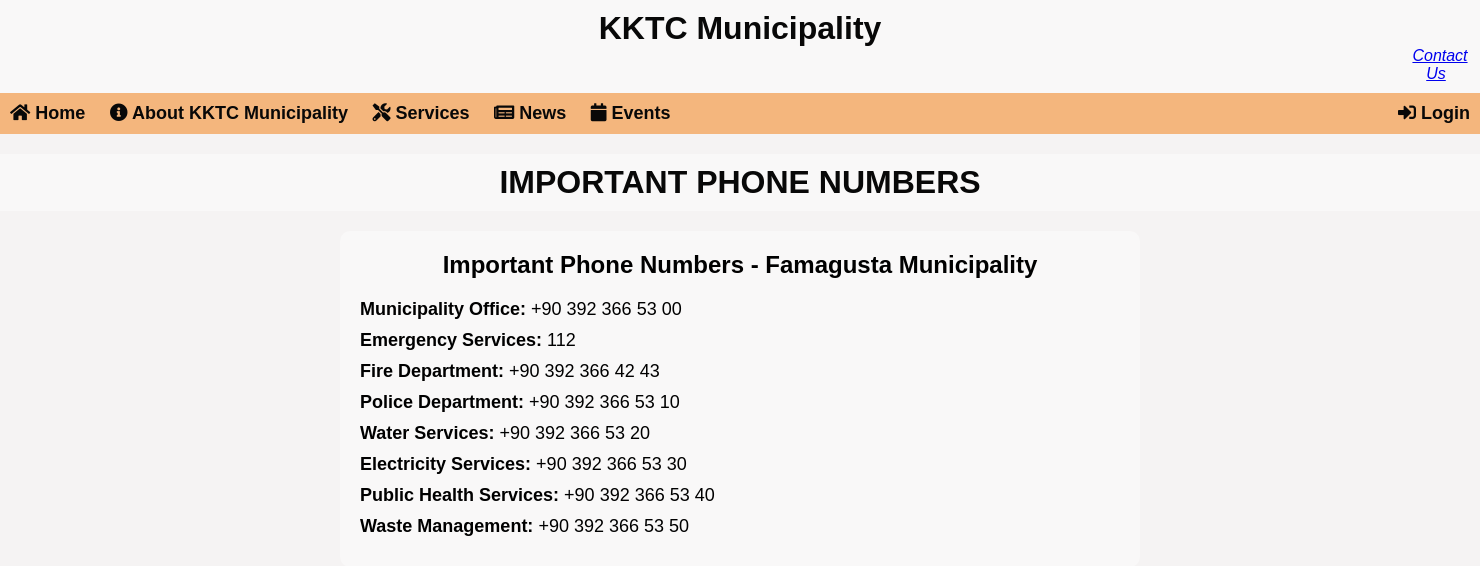
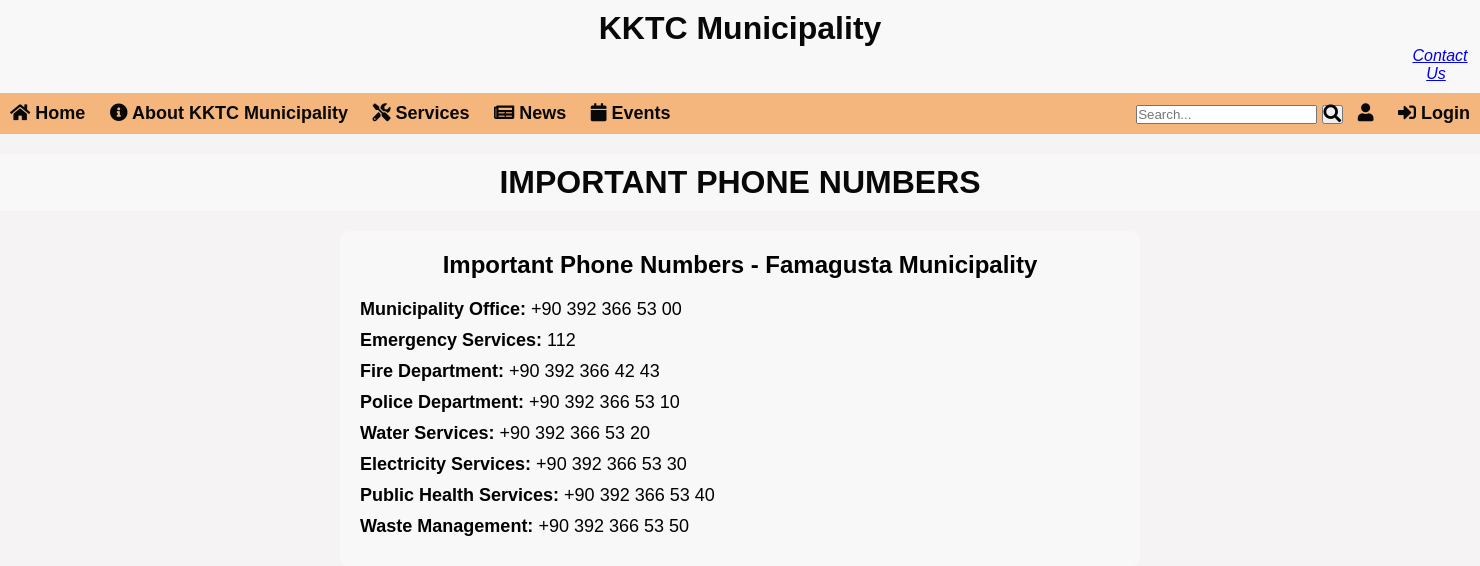
Before and after one commit to TheHindd/SMART_CITY, a Flask app: page /important_num in a window 1480 px wide. Shown: the top 566 px of the page. Run offline with Flask 3, Linux system fonts and the light colour scheme; some libraries are stand-ins or nearby versions.

Commit message:
updated num page

```diff
--- a/smartt/templates/important_num.html
+++ b/smartt/templates/important_num.html
@@ -86,7 +86,7 @@
 <div>
 
     <div class = "contact-us">
-        <a href="#"><i style="margin-right: 8px;">Contact Us</i>
+        <a href="{{url_for('contact_us')}}"><i style="margin-right: 8px;">Contact Us</i>
         </a>
     </div>
 </div>
@@ -101,7 +101,12 @@
 
     </div>
     <div class="row">
-        <a href="#"><i class="fas fa-sign-in-alt"></i> Login</a>
+     <div class="search-bar">
+                <input type="text" name="search" placeholder="Search...">
+                <button type="submit"><i class="fas fa-search fa-lg"></i></button>
+            <a href="{{url_for('user_profile')}}"><i class = "fas fa-user"></i></a>
+            <a href="{{ url_for('login') }}"><i class="fas fa-sign-in-alt"></i> Login</a>
+        </div>
     </div>
 </nav>
 
```
